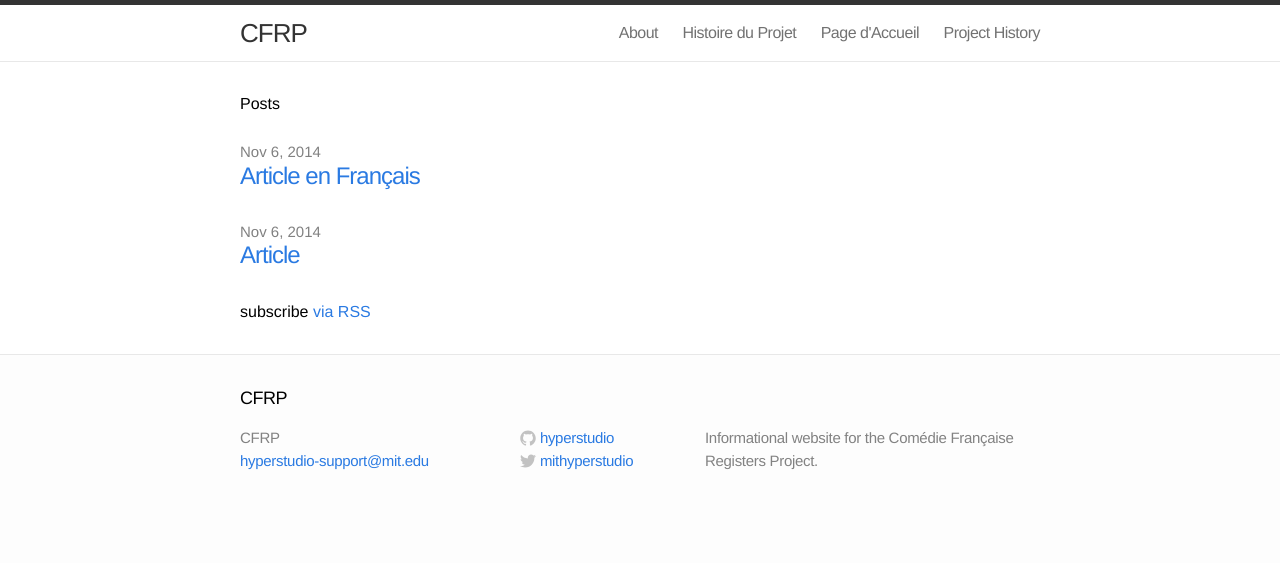
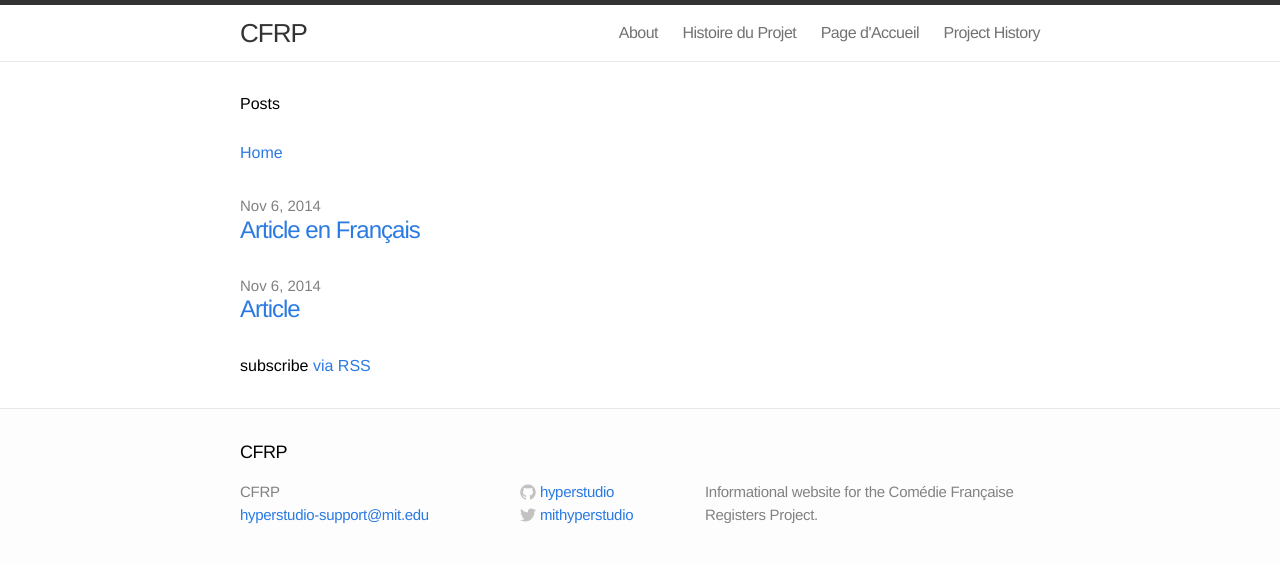
Before and after one commit to jsravel4/cfrp-website, a Jekyll site: the page built from index.html, in a window 1280 px wide. Shown: the top 563 px of the page. Built offline with Jekyll 4.4.1, drawn with Linux system fonts in a browser that asks for light colours.

Commit message:
Quick example of _data/translations-based nav

```diff
--- /dev/null
+++ b/_data/translations.csv
@@ -0,0 +1,3 @@
+"lang","name","url","title"
+"en","home","/","Home"
+"fr","home","/","Accueil"
--- a/index.html
+++ b/index.html
@@ -7,6 +8,11 @@ layout: default
   <h1>Posts</h1>
 
   <ul class="posts">
+{% for navitem in site.data.translations %}
+  {% if navitem.lang == page.lang %}
+      <li><a href="{{navitem.url}}">{{navitem.title}}</a></li>
+  {% endif %}
+{% endfor %}
     {% for post in site.posts %}
       <li>
         <span class="post-date">{{ post.date | date: "%b %-d, %Y" }}</span>
```
Also changed, not shown: other parts of index.html (+1 -0 lines), 2 other files.
